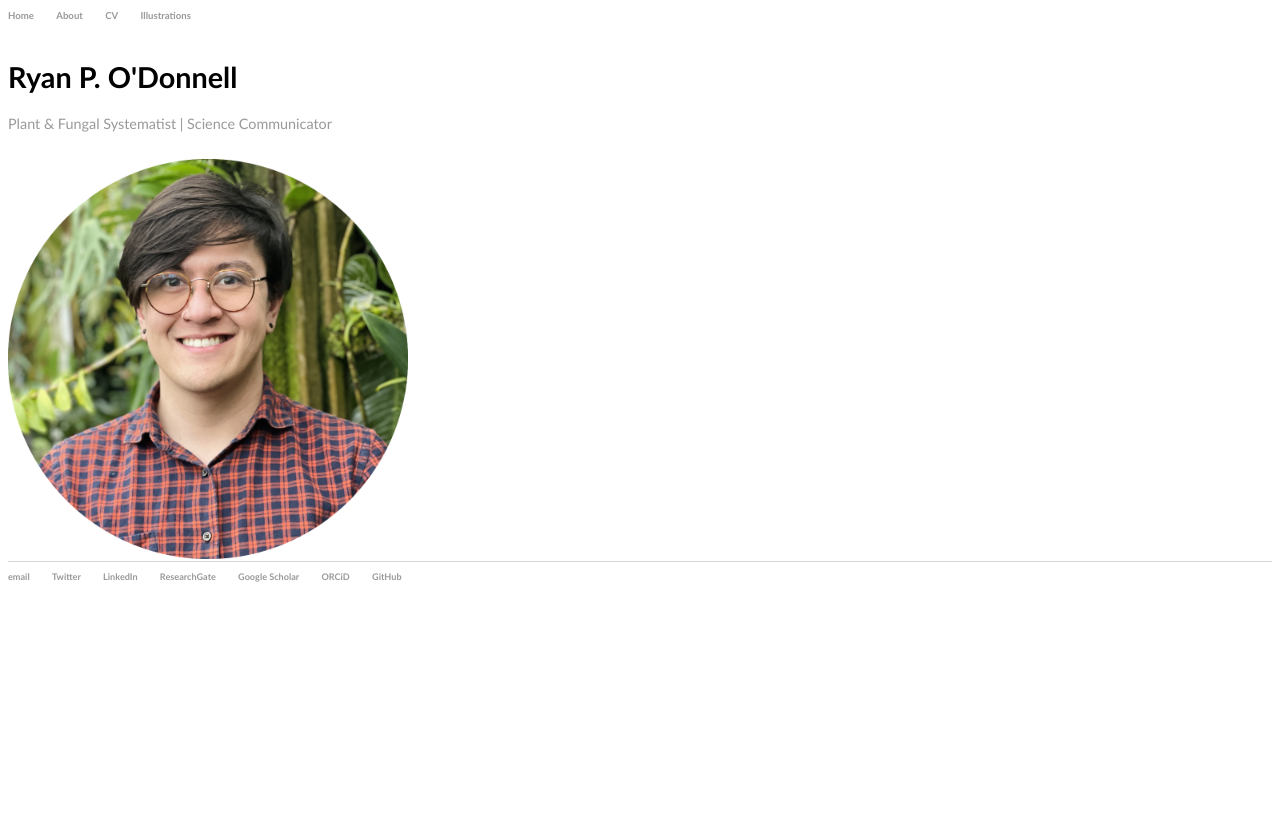
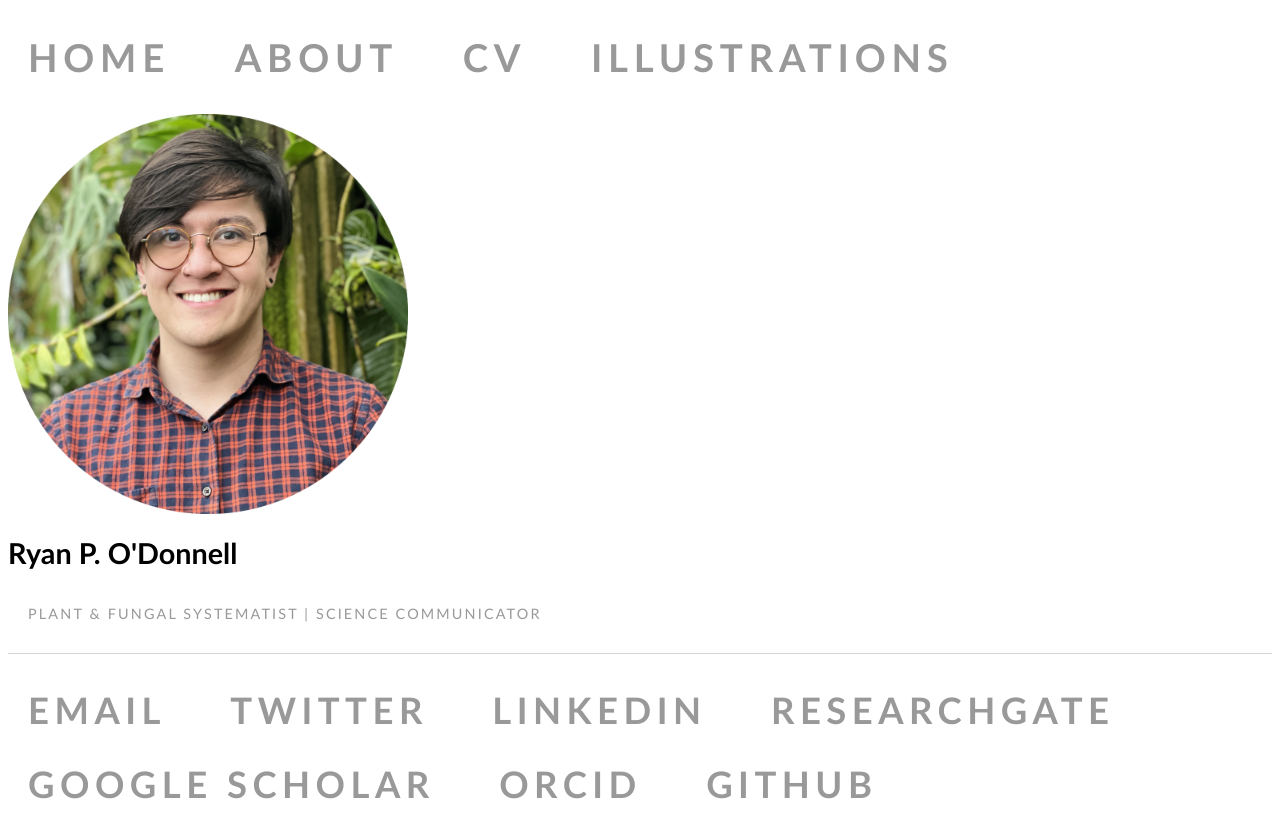
Before and after one commit to rpodonnell/rpodonnell.github.io, a Jekyll site: the page built from index.html, in a window 1280 px wide. Shown: the top 838 px of the page. Built offline with Jekyll 4.4.1, drawn with Linux system fonts in a browser that asks for light colours.

Commit message:
revised text options, experiment with navbar animation

```diff
--- a/css/main2.css
+++ b/css/main2.css
@@ -9,19 +9,41 @@
     padding: 0px;
     list-style: none;
     font-weight: bold;
-    font-size: 1em;
+    font-size: 2em;
 }
 nav ul li, footer ul li {
     display: inline;
     margin-right: 20px;
+    font-size: 2em;
 }
+
 a {
-    text-decoration: none;
-    color: #999;
+  color: #999;
+  text-transform: uppercase;
+  text-decoration: none;
+  letter-spacing: 0.15em;
+
+  display: inline-block;
+  padding: 15px 20px;
+  position: relative;
 }
-a:hover {
-    text-decoration: underline;
+a:after {
+  background: none repeat scroll 0 0 transparent;
+  bottom: 0;
+  content: "";
+  display: block;
+  height: 2px;
+  left: 50%;
+  position: absolute;
+  background: #999;
+  transition: width 0.3s ease 0s, left 0.3s ease 0s;
+  width: 0;
 }
+a:hover:after {
+  width: 100%;
+  left: 0;
+}
+
 h1 {
     font-size: 3em;
     font-family:'Gill Sans', 'Helvetica', 'Arial', 'Sans-Serif';
--- a/index.html
+++ b/index.html
@@ -3,10 +3,9 @@
 title: Ryan O'Donnell
 ---
 <div class="blurb">
+<img src="RPO_HEADSHOT_2023_CIRCLE_CROPPED.png" alt="Avatar"  style="max-height: 400px; max-width: 400px;"/>
 	<br>
 	<h1>Ryan P. O'Donnell</h1>
 
 	<p><a href="/about">Plant & Fungal Systematist | Science Communicator</a></p>
-	<br>
-	<img src="RPO_HEADSHOT_2023_CIRCLE_CROPPED.png" alt="Avatar"  style="max-height: 400px; max-width: 400px;"/>
 </div><!-- /.blurb -->
```
